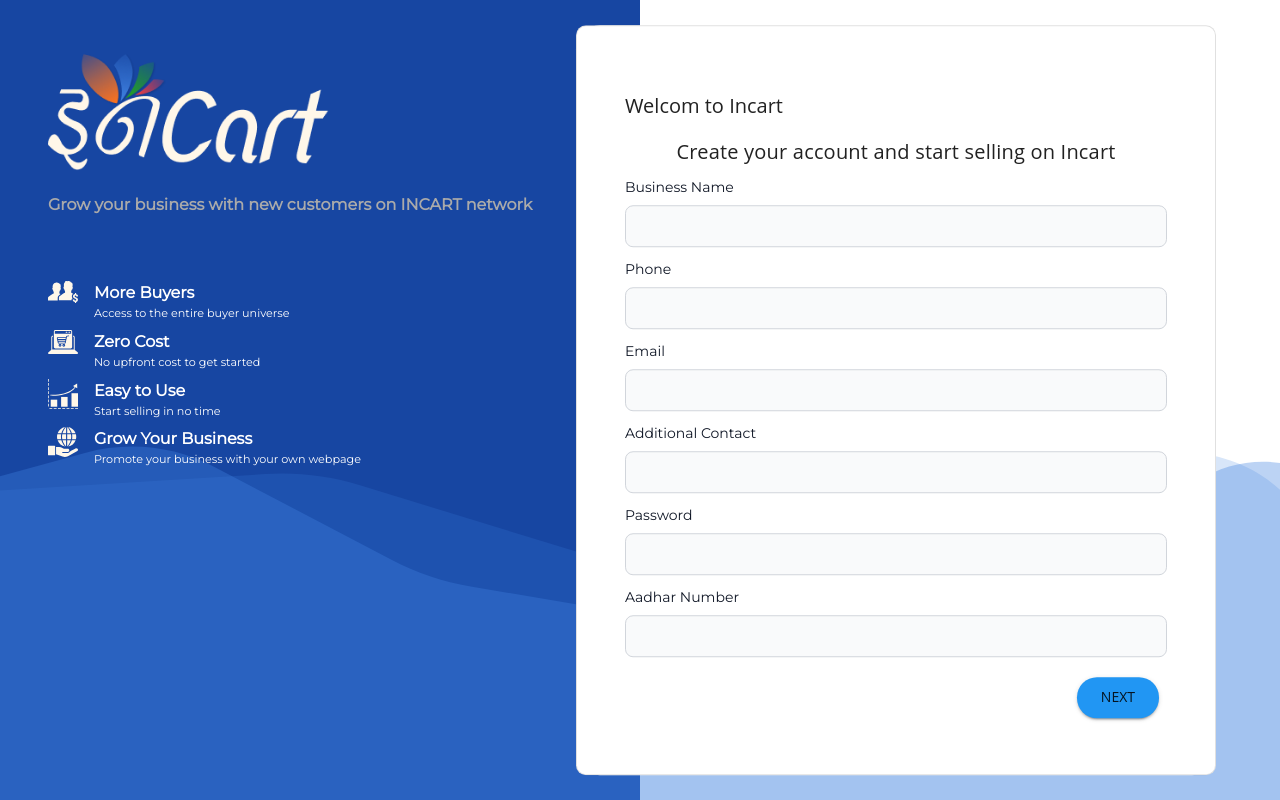
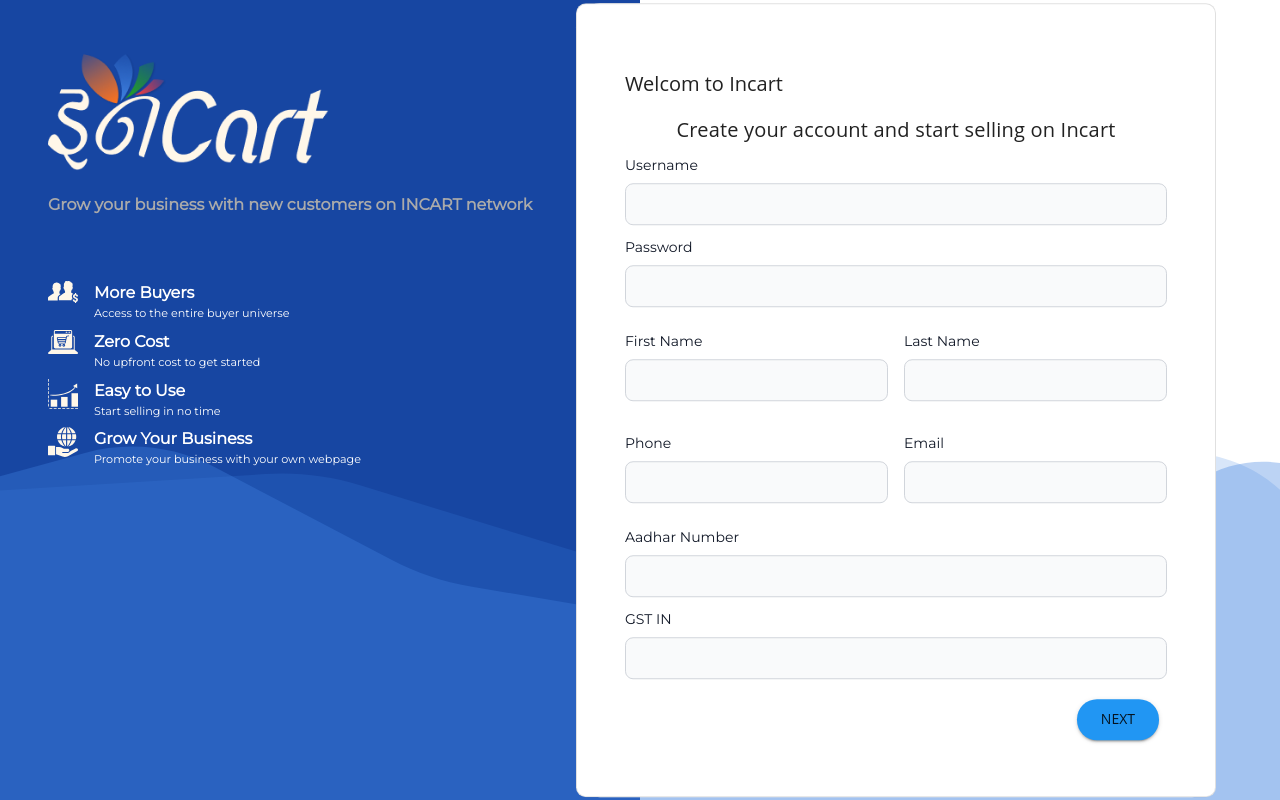
Before and after one commit to ONDC-Hackathon/interface, a React (Create React App) app: page /register in a window 1280 px wide. Built offline with nearby package versions, Linux system fonts and the light colour scheme.

Commit message:
Integrated seller registration api

```diff
--- a/src/Pages/Register.js
+++ b/src/Pages/Register.js
@@ -15,37 +15,66 @@
 import Benefits from '../Components/Benefits'
 import { useNavigate } from 'react-router-dom'
 import { useDispatch, useSelector } from 'react-redux'
-import { loginSeller } from '../Redux/services/auth.service';
+import { registerSeller } from '../Redux/services/auth.service';
 import incartLogo from '../Images/incart_logo.png'
 
 function Register() {
     const { loading, userInfo, error } = useSelector((state) => state.auth)
+
     const dispatch = useDispatch()
     const navigate = useNavigate()
 
-  const handleSubmit = async () => {
-    dispatch(loginSeller({ email, password }))
-  }
 
-  const handleRegister = useCallback(() => {
-    navigate('/register')
+    const handleLogin = useCallback(() => {
+        navigate('/login')
     })
 
     const [step, setStep] = useState(0)
-  const [bname, setBname] = useState('')
-  const [phone, setPhone] = useState('')
-  const [email, setEmail] = useState('')
-  const [aadhar, setAadhar] = useState('')
-  const [gst, setGst] = useState('')
-  const [address1, setAddress1] = useState('')
-  const [address2, setAddress2] = useState('')
-  const [address3, setAddress3] = useState('')
-  const [city, setCity] = useState('')
-  const [state, setState] = useState('')
-  const [country, setCountry] = useState('')
-  const [pincode, setPincode] = useState('')
-  const [password, setPassword] = useState('')
-  const [contact, setContact] = useState('')
+
+    const [user, setUser] = useState({
+        username: null,
+        password: null,
+        first_name: null,
+        last_name: null,
+        email: null
+    })
+
+    const [seller, setSeller] = useState({
+        phone: null,
+        aadhaar: null,
+        gstin: null,
+        address_line_1: null,
+        address_line_2: null,
+        address_line_3: null,
+        city: null,
+        state: null,
+        country: null,
+        pincode: null,
+        additional_contact: null
+    })
+
+    const handleUserChange = e => {
+        const { name, value } = e.target;
+        console.log(name, value)
+        setUser(prevState => ({
+            ...prevState,
+            [name]: value
+        }));
+    };
+
+    const handleSellerChange = e => {
+        const { name, value } = e.target;
+        console.log(name, value)
+        setSeller(prevState => ({
+            ...prevState,
+            [name]: value
+        }));
+    };
+
+
+    const handleSubmit = async () => {
+        dispatch(registerSeller({ user, seller }))
+    }
 
     return (
         <div className="relative">
@@ -97,40 +126,64 @@
                                 {step == 0 && (
                                     <>
                                         <Input
-                      label="Business Name"
+                                            label="Username"
                                             type="text"
-                      value={bname}
-                      onChange={setBname}
-                    />
-                    <Input
-                      label="Phone"
-                      type="tel"
-                      value={phone}
-                      onChange={setPhone}
-                    />
-                    <Input
-                      label="Email"
-                      type="email"
-                      value={email}
-                      onChange={setEmail}
-                    />
-                    <Input
-                      label="Additional Contact"
-                      type="tel"
-                      value={contact}
-                      onChange={setContact}
+                                            value={user.username}
+                                            onChange={username => handleUserChange({ target: { name: 'username', value: username } })}
                                         />
                                         <Input
                                             label="Password"
                                             type="password"
-                      value={password}
-                      onChange={setPassword}
+                                            value={user.password}
+                                            onChange={password => handleUserChange({ target: { name: 'password', value: password } })}
+                                        />
+                                        <Grid container spacing={2}>
+                                            <Grid item xs={6}>
+                                                <Input
+                                                    label="First Name"
+                                                    type="text"
+                                                    value={user.first_name}
+                                                    onChange={first_name => handleUserChange({ target: { name: 'first_name', value: first_name } })}
+                                                />
+                                            </Grid>
+                                            <Grid item xs={6}>
+                                                <Input
+                                                    label="Last Name"
+                                                    type="text"
+                                                    value={user.last_name}
+                                                    onChange={last_name => handleUserChange({ target: { name: 'last_name', value: last_name } })}
+                                                />
+                                            </Grid>
+                                        </Grid>
+                                        <Grid container spacing={2}>
+                                            <Grid item xs={6}>
+                                                <Input
+                                                    label="Phone"
+                                                    type="tel"
+                                                    value={seller.phone}
+                                                    onChange={phone => handleSellerChange({ target: { name: 'phone', value: phone } })}
+                                                />
+                                            </Grid>
+                                            <Grid item xs={6}>
+                                                <Input
+                                                    label="Email"
+                                                    type="email"
+                                                    value={user.email}
+                                                    onChange={email => handleUserChange({ target: { name: 'email', value: email } })}
+                                                />
+                                            </Grid>
+                                        </Grid>
+                                        <Input
+                                            label="Aadhar Number"
+                                            type="text"
+                                            value={seller.aadhaar}
+                                            onChange={aadhaar => handleSellerChange({ target: { name: 'aadhaar', value: aadhaar } })}
                                         />
                                         <Input
-                      label="Aadhar Number"
-                      type="number"
-                      value={aadhar}
-                      onChange={setAadhar}
+                                            label="GST IN"
+                                            type="text"
+                                            value={seller.gstin}
+                                            onChange={gstin => handleSellerChange({ target: { name: 'gstin', value: gstin } })}
                                         />
                                         <div className="flex flex-row justify-end">
                                             <Button
@@ -147,44 +200,38 @@
                                 {step == 1 && (
                                     <>
                                         <Input
-                      label="GST IN"
-                      type="text"
-                      value={gst}
-                      onChange={setGst}
-                    />
-                    <Input
                                             label="Address Line 1"
                                             type="text"
-                      value={address1}
-                      onChange={setAddress1}
+                                            value={seller.address_line_1}
+                                            onChange={address_line_1 => handleSellerChange({ target: { name: 'address_line_1', value: address_line_1 } })}
                                         />
                                         <Input
                                             label="Address Line 2"
                                             type="text"
-                      value={address2}
-                      onChange={setAddress2}
+                                            value={seller.address_line_2}
+                                            onChange={address_line_2 => handleSellerChange({ target: { name: 'address_line_2', value: address_line_2 } })}
                                         />
                                         <Input
                                             label="Address Line 3"
                                             type="text"
-                      value={address3}
-                      onChange={setAddress3}
+                                            value={seller.address_line_3}
+                                            onChange={address_line_3 => handleSellerChange({ target: { name: 'address_line_3', value: address_line_3 } })}
                                         />
                                         <Grid container spacing={2}>
                                             <Grid item xs={6}>
                                                 <Input
                                                     label="City"
                                                     type="text"
-                          value={city}
-                          onChange={setCity}
+                                                    value={seller.city}
+                                                    onChange={city => handleSellerChange({ target: { name: 'city', value: city } })}
                                                 />
                                             </Grid>
                                             <Grid item xs={6}>
                                                 <Input
                                                     label="State"
                                                     type="text"
-                          value={state}
-                          onChange={setState}
+                                                    value={seller.state}
+                                                    onChange={state => handleSellerChange({ target: { name: 'state', value: state } })}
                                                 />
                                             </Grid>
                                         </Grid>
@@ -193,19 +240,25 @@
                                                 <Input
                                                     label="Country"
                                                     type="text"
-                          value={country}
-                          onChange={setCountry}
+                                                    value={seller.country}
+                                                    onChange={country => handleSellerChange({ target: { name: 'country', value: country } })}
                                                 />
                                             </Grid>
                                             <Grid item xs={6}>
                                                 <Input
                                                     label="Pincode"
                                                     type="number"
-                          value={pincode}
-                          onChange={setPincode}
+                                                    value={seller.pincode}
+                                                    onChange={pincode => handleSellerChange({ target: { name: 'pincode', value: pincode } })}
                                                 />
                                             </Grid>
                                         </Grid>
+                                        <Input
+                                            label="Additional Contact"
+                                            type="tel"
+                                            value={seller.additional_contact}
+                                            onChange={additional_contact => handleSellerChange({ target: { name: 'additional_contact', value: additional_contact } })}
+                                        />
                                         <div className="flex flex-row justify-between">
                                             <Button
                                                 onClick={() => setStep(0)}
@@ -214,7 +267,7 @@
                                             >
                                                 Back
                                             </Button>
-                      <Button variant="contained" color="primary">
+                                            <Button variant="contained" color="primary" onClick={handleSubmit}>
                                                 Submit
                                             </Button>
                                         </div>
--- a/src/Redux/services/auth.service.js
+++ b/src/Redux/services/auth.service.js
@@ -28,14 +28,14 @@
 
 export const registerSeller = createAsyncThunk(
   'auth/register',
-  async ({ email, password }, { rejectWithValue }) => {
+  async ({ user, seller }, { rejectWithValue }) => {
     try {
       const config = {
         headers: {
           'Content-Type': 'application/json',
         },
       }
-      await client.post(`/seller/add/`, { email, password }, config)
+      await client.post(`users/seller/add/`, { user, seller }, config)
     } catch (error) {
       if (error.response && error.response.data.message) {
         return rejectWithValue(error.response.data.message)
--- a/src/Redux/services/index.js
+++ b/src/Redux/services/index.js
@@ -1,5 +1,5 @@
 import axios from 'axios'
 
 export default axios.create({
-  baseURL: `https://localhost:8000`,
+  baseURL: `http://localhost:8000`,
 })
```
Lines whose indentation alone changed are shown as unchanged.
